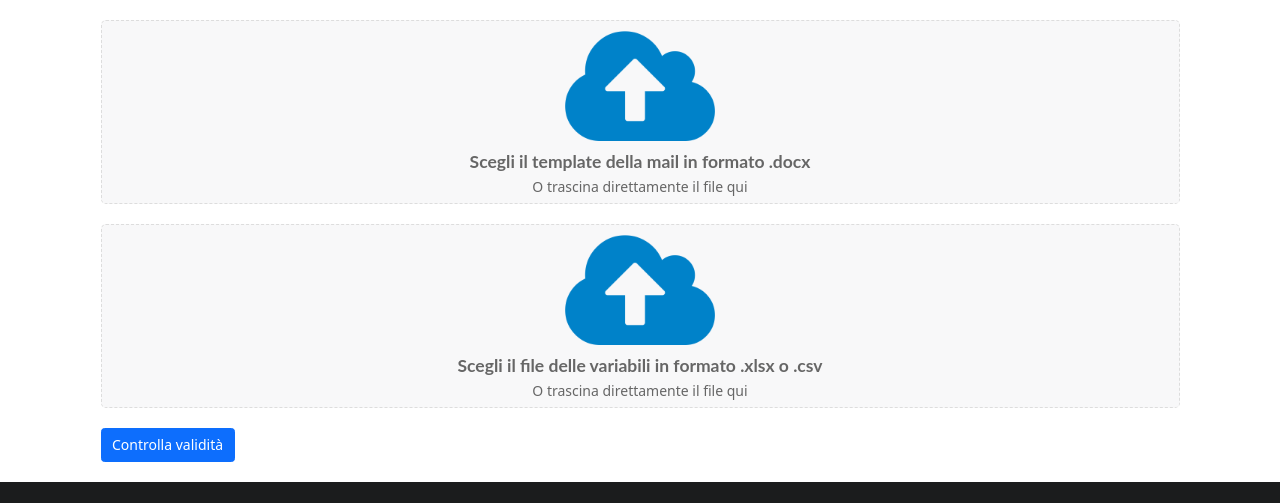
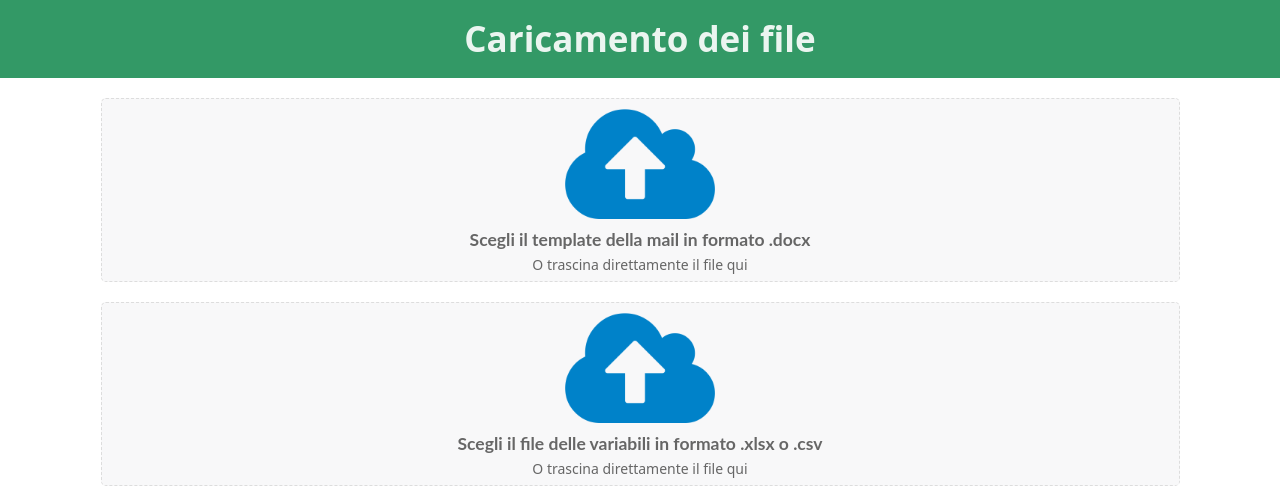
Before and after one commit to synapta/batch-mailer, a plain HTML site: page templates/index.html in a window 1280 px wide. Shown: the top 503 px of the page. Drawn offline with Linux system fonts and the light colour scheme; files that its build step writes are made by us from their sources; files whose address does not match are found by name.

Commit message:
Add green headers

```diff
--- a/static/css/style.css
+++ b/static/css/style.css
@@ -1,3 +1,16 @@
+/*
+* Template changes
+*/
+
+.masthead.segment {
+    min-height: 0px !important
+
+}
+
+.wikimedia {
+    padding-bottom: 1em !important
+}
+
 /*
 * Basic form
 */
@@ -7,7 +20,7 @@ form {
 
 .upload {
     width: 100%;
-    height: 40%;
+
     border: 1px dashed #ddd;
     border-radius: 5px;
     margin-bottom: 20px;
@@ -33,6 +46,10 @@ form {
     margin: 10px;
 }
 
+/*
+* Hidden buttons
+*/
+
 .preview-button {
     display: none;
 }
--- a/templates/index.html
+++ b/templates/index.html
@@ -16,6 +16,9 @@
 
 <body>
   <div class="pusher">
+    <div class="ui inverted vertical masthead center aligned segment wikimedia">
+      <p class="fw-bolder fs-1 text">Caricamento dei file</p>
+    </div>
     <div id="main-container" class="container">
       <form class="ui form" id='validation' novalidate>
         <div class="upload" id="docx_upload">
```
Also changed, not shown: templates/preview.html (+3 -0 lines), templates/results.html (+5 -2 lines).
